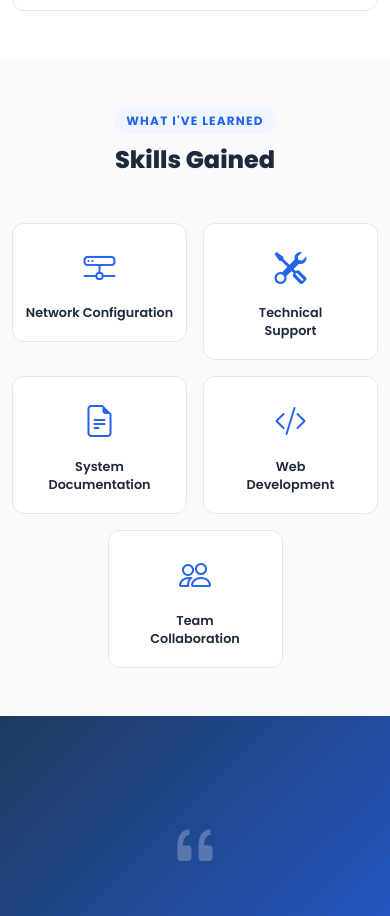
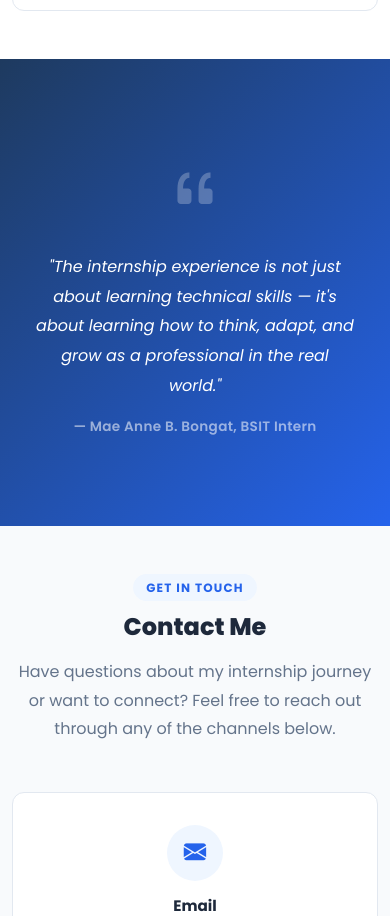
Before and after one commit to hempers/ojt_blog, a website: page index.html in a window 390 px wide. Shown: the part 7801-8717 px from the top of the page. Drawn offline with nearby package versions, Linux system fonts and the light colour scheme.

Commit message:
removed skills section

```diff
--- a/index.html
+++ b/index.html
@@ -537,56 +537,6 @@
             </div>
         </section>
 
-        <!-- ===== SKILLS GAINED SECTION ===== -->
-        <section id="skills" class="section-skills py-5">
-            <div class="container">
-
-                <div class="text-center mb-5">
-                    <span class="section-label">What I've Learned</span>
-                    <h2 class="section-title">Skills Gained</h2>
-                </div>
-
-                <div class="row g-3 justify-content-center">
-
-                    <div class="col-6 col-sm-4 col-lg-2">
-                        <div class="skill-card text-center">
-                            <i class="bi bi-hdd-network skill-icon"></i>
-                            <p class="skill-label">Network Configuration</p>
-                        </div>
-                    </div>
-
-                    <div class="col-6 col-sm-4 col-lg-2">
-                        <div class="skill-card text-center">
-                            <i class="bi bi-tools skill-icon"></i>
-                            <p class="skill-label">Technical <br> Support</p>
-                        </div>
-                    </div>
-
-                    <div class="col-6 col-sm-4 col-lg-2">
-                        <div class="skill-card text-center">
-                            <i class="bi bi-file-earmark-text skill-icon"></i>
-                            <p class="skill-label">System Documentation</p>
-                        </div>
-                    </div>
-
-                    <div class="col-6 col-sm-4 col-lg-2">
-                        <div class="skill-card text-center">
-                            <i class="bi bi-code-slash skill-icon"></i>
-                            <p class="skill-label">Web <br> Development</p>
-                        </div>
-                    </div>
-
-                    <div class="col-6 col-sm-4 col-lg-2">
-                        <div class="skill-card text-center">
-                            <i class="bi bi-people skill-icon"></i>
-                            <p class="skill-label">Team <br> Collaboration</p>
-                        </div>
-                    </div>
-
-                </div>
-            </div>
-        </section>
-
         <!-- ===== REFLECTION QUOTE SECTION ===== -->
         <section class="section-quote py-5">
             <div class="container">
```
